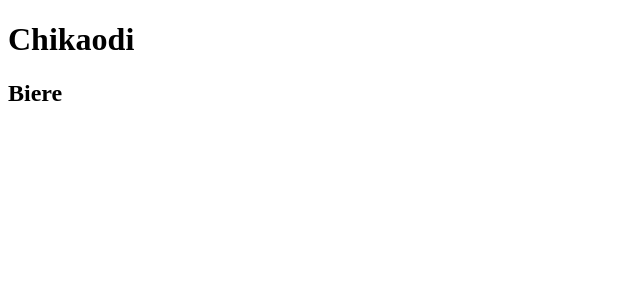
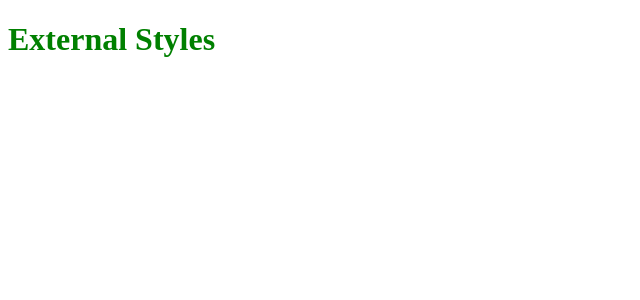
Before and after one commit to laresamdeola/ReactPractise, a React (Create React App) app: page / in a window 1280 px wide. Shown: the top 300 px of the page, without its empty margins (0-640 px from the left). Built offline with nearby package versions, Linux system fonts and the light colour scheme.

Commit message:
Update 5 files, including the inline, internal using objects and external style sheets

```diff
--- /dev/null
+++ b/src/components/lessons/CssExternal.jsx
@@ -0,0 +1,12 @@
+import React from "react";
+import "./styles2.css";
+
+const CssExternal = () => {
+  return (
+    <div>
+      <h1 className="h1-style">External Styles</h1>
+    </div>
+  );
+};
+
+export { CssExternal };
--- /dev/null
+++ b/src/components/lessons/styles2.css
@@ -0,0 +1,3 @@
+.h1-style {
+  color: green;
+}
--- a/src/index.js
+++ b/src/index.js
@@ -1,8 +1,8 @@
 import React from "react";
 import { createRoot } from "react-dom/client";
-import { Components } from "./components/lessons/components";
+import { CssExternal } from "./components/lessons/CssExternal";
 
 const rootElement = document.getElementById("root");
 const root = createRoot(rootElement);
 
-root.render(<Components />);
+root.render(<CssExternal />);
```
Also changed, not shown: src/components/lessons/CssInline.jsx (added, +7 -0 lines), src/components/lessons/CssInternal.jsx (added, +10 -0 lines).
